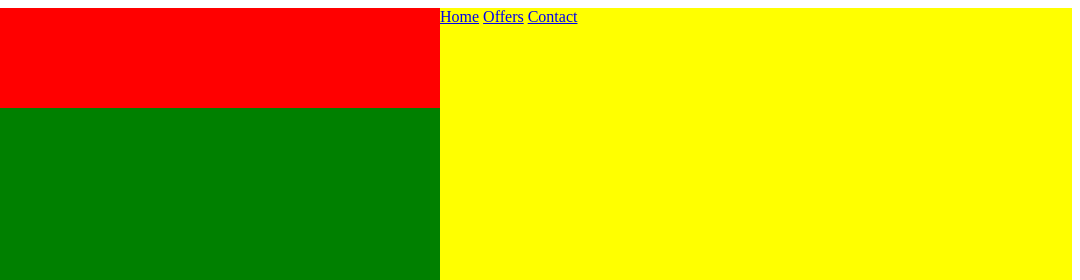
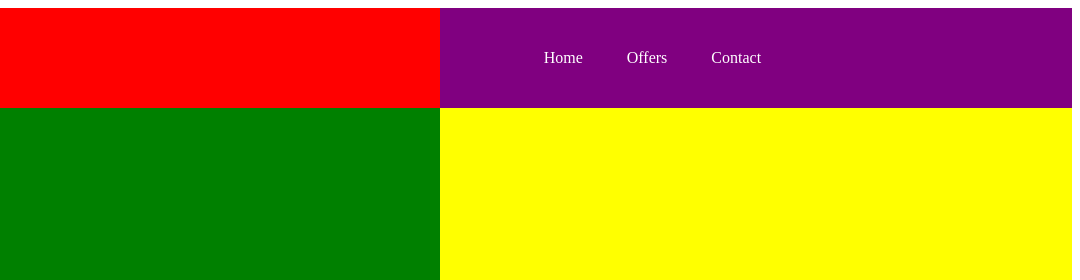
Before and after one commit to CharlesMuvaka/BurgerPlace, a plain HTML site: page index.html in a window 1280 px wide. Shown: the top 280 px of the page, 200-1280 px from the left. Drawn offline with Linux system fonts and the light colour scheme.

Commit message:
This commit removes unwanted styling in my styling page

```diff
--- a/index.css
+++ b/index.css
@@ -1,25 +1,46 @@
-.container{
+    .container {
         height: 600px;
         width: 100%;
         display: flex;
     }
-.cont-l, .cont-r{
+
+    .cont-l,
+    .cont-r {
         height: inherit;
         width: 50%;
         display: flex;
         flex-direction: column;
         justify-content: space-between;
     }
-.cont-r{
+
+    .cont-r {
         background-color: yellow;
     }
-.cont-l{
+
+    .cont-l {
         background-color: green;
     }
-.cont-l div{
+
+    .cont-l div {
         height: 100px;
         width: 100%;
         display: flex;
         align-items: center;
         background-color: red;
     }
+
+    .cont-r div {
+        height: 100px;
+        width: 100%;
+        display: flex;
+        justify-content: space-around;
+        align-items: center;
+        background-color: purple;
+    }
+
+    nav a {
+        text-decoration: none;
+        padding: 20px;
+        font-size: bold;
+        color: white;
+    }
```
Lines whose indentation alone changed are shown as unchanged.
